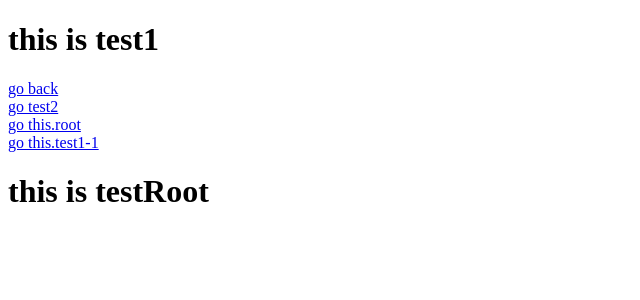
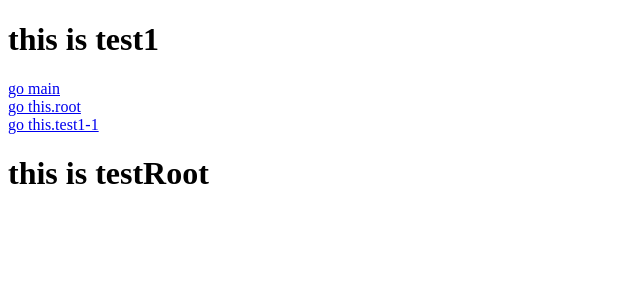
Before and after one commit to sussybot5258/vue-test1, a Vue app: page / in a window 1280 px wide. Shown: the top 300 px of the page, without its empty margins (0-640 px from the left). Built offline with nearby package versions, Linux system fonts and the light colour scheme.

Commit message:
remove test2

```diff
--- a/src/App.vue
+++ b/src/App.vue
@@ -4,10 +4,7 @@
   <div>
     <h1>this is test1</h1>
     <div>
-      <a href="/">go back</a>
-    </div>
-    <div>
-      <a href="/test2">go test2</a>
+      <a href="/">go main</a>
     </div>
 
     <div>
```
